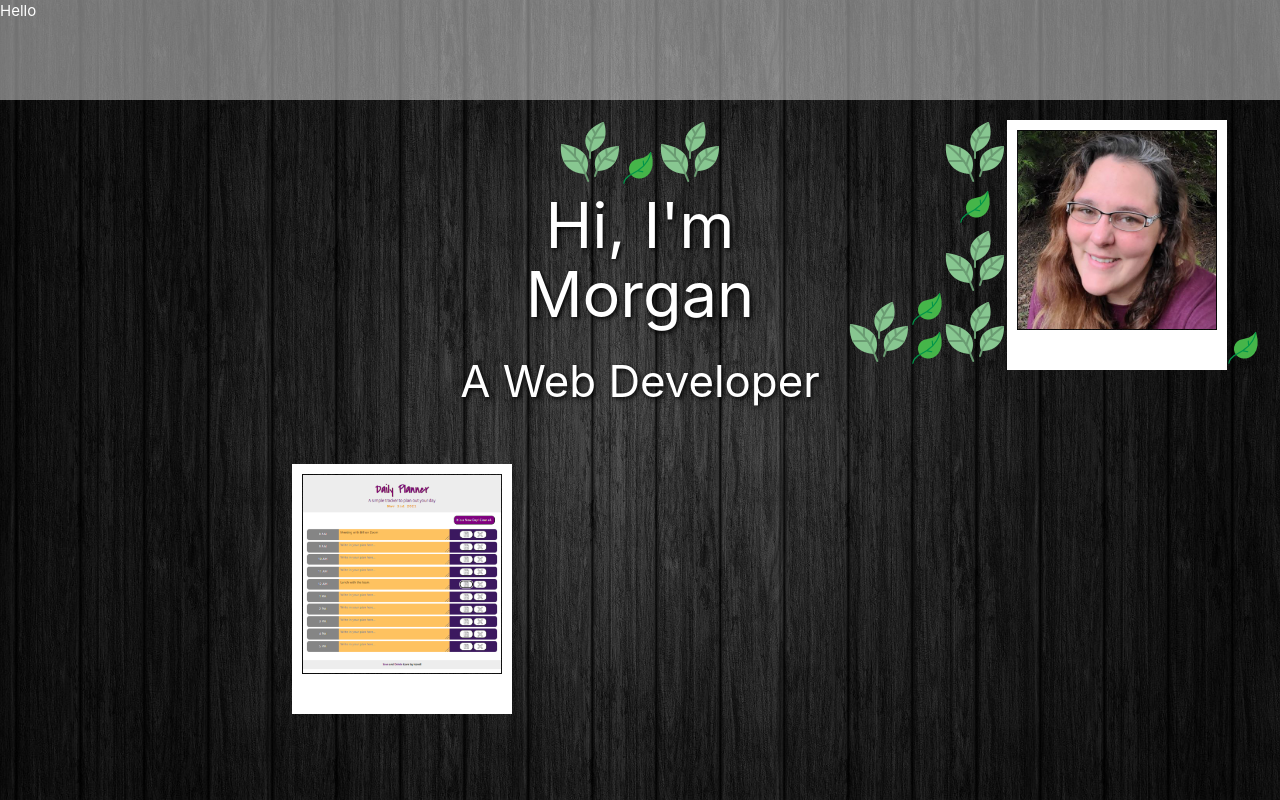
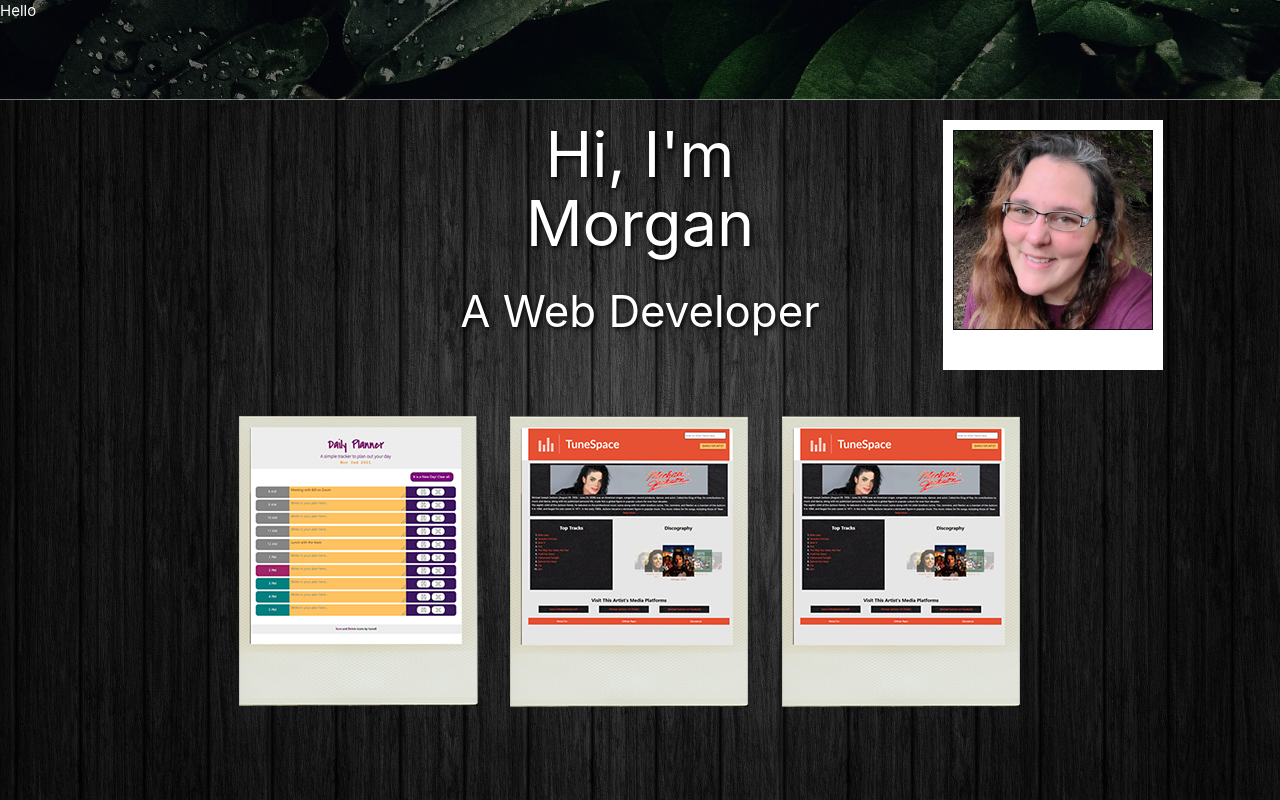
Before and after one commit to m-sherrill/msherrillportfolio, a plain HTML site: page index.html in a window 1280 px wide. Drawn offline with nearby package versions, Linux system fonts and the light colour scheme.

Commit message:
added some work content area - added a hover effect

```diff
--- a/assets/css/style.css
+++ b/assets/css/style.css
@@ -11,11 +11,12 @@ h1 {
     margin: 0px;
 }
 header {
-    background-color: rgba(255, 255, 255, 0.445);
+    background-image: linear-gradient(rgba(0, 0, 0, 0.5), rgba(0, 0, 0, 0.5)), url(../images/pexels-sohail-na-807598.jpg);
     margin: 0px;
     height: 100px;
     margin-bottom: 0px;
     align-content: stretch;
+    border-bottom: 1px solid rgba(255, 255, 255, 0.466);
 }
 
 #heroRow {
@@ -32,7 +33,7 @@ header {
     height: 200px;
 }
 
-#photoContainer {
+#heroCol3 {
     display: flex;
     justify-content: center;
     align-content: center;
@@ -58,30 +59,32 @@ span {
 
 #workRow {
     display: flex;
-    justify-content: space-around;
+    justify-content: space-evenly;
+    flex-wrap: wrap;
     padding: 20px;
 }
 
-#dailyPlanner {
-    border: 10px solid white;
-    border-bottom: 40px solid white;
+#dailyPlanner,
+#tuneSpace,
+#weatherApp {
+    transition-duration: 2s;
     padding: 0px;
-    height: 250px;
-    width:220px;
+
 
 }
 
 #dailyPlanner:hover {
-    border: 10px solid white;
-    border-bottom: 40px solid white;
     padding: 0px;
-    height: 250px;
-    width: 220px;
     transform: rotate(-20deg)
 }
 
-#dailyPlanner img {
-    border: 1px solid rgba(0, 0, 0, 0.466);
-    width: 200px;
-    height: 200px;
+#weatherApp:hover {
+    padding: 0px;
+    transform: rotate(10deg)
 }
+
+
+#tuneSpace:hover {
+    padding: 0px;
+    transform: rotate(35deg)
+}
--- a/assets/js/script.js
+++ b/assets/js/script.js
@@ -8,10 +8,30 @@ $(document).ready(function(){
 jQuery(document).ready(function() {
 
   // select the item(s) to move randomly
-  var $randItem = $('#heroRow').find('.randomLeaf');
+  var $randItem = $('#heroCol1').find('.randomLeaf');
 
   // select the target for random placement
-  var $items = $('#heroRow').find('.randomLeaf');
+  var $items = $('#heroCol1').find('.randomLeaf');
+
+  $($randItem).each(function() {
+  var pos = Math.floor(Math.random() * $items.length)
+  $(this).insertAfter($items.eq(pos));
+  });
+
+  $randItem = $('#heroCol2').find('.randomLeaf');
+
+  // select the target for random placement
+  $items = $('#heroCol2').find('.randomLeaf');
+
+  $($randItem).each(function() {
+  var pos = Math.floor(Math.random() * $items.length)
+  $(this).insertAfter($items.eq(pos));
+  });
+
+  $randItem = $(document).find('.randomLeaf');
+
+  // select the target for random placement
+  $items = $(document).find(".row");
 
   $($randItem).each(function() {
   var pos = Math.floor(Math.random() * $items.length)
--- a/index.html
+++ b/index.html
@@ -18,43 +18,44 @@
     </div>
 
   </header>
-  <main>
+  <main id="main">
     <div class="row" id="heroRow">
-      <div class="col s12 m4">
-        <span> <img class="randomLeaf" src="assets/images/leaves.png" alt=""></span>
-         <span> <img class="randomLeaf" src="assets/images/leaf.png" alt=""></span>
-         <span> <img class="randomLeaf" src="assets/images/leaves.png" alt=""></span>
+      <div class="col s12 m4" id="heroCol1">
+
       </div>
-        <div class="col s12 m4">
-        <span> <img class="randomLeaf" src="assets/images/leaves.png" alt=""></span>
-         <span> <img class="randomLeaf" src="assets/images/leaf.png" alt=""></span>
-         <span> <img class="randomLeaf" src="assets/images/leaves.png" alt=""></span>
+        <div class="col s12 m4" id="heroCol2">
+
         <h1>Hi, I'm Morgan </h1>
         <h3>A Web Developer</h3>
 
        </div>
-        <div class="col s12 m4 center-align" id="photoContainer">
-          <span> <img class="randomLeaf" id="up" src="assets/images/leaves.png" alt=""></span>
-          <span> <img class="randomLeaf" src="assets/images/leaf.png" alt=""></span>
-          <span> <img class="randomLeaf" id="up" src="assets/images/leaves.png" alt=""></span>
+        <div class="col s12 m4 center-align" id="heroCol3">
+
           <div id="myPhoto">
 
         <img id="myPhotoImg" src="./assets/images/morganphoto.jpg"></div>
-        <span> <img class="randomLeaf" id="up" src="assets/images/leaf.png" alt=""></span>
-        <span> <img class="randomLeaf" src="assets/images/leaf.png" alt=""></span>
+
       </div>
     </div>
     <div class="container">
       <div class="row" id="workRow">
         <div id="dailyPlanner">
-          <a href="https://m-sherrill.github.io/work-day-planner/" target="_black"><img
-              src="assets/images/dailyplanner.png"></a>
+          <img src="assets/images/dailyplanner2.png" usemap="#dailyPlanner">
+          <map name="dailyPlanner">
+            <area shape="rect" coords="15,15,228,232" alt="Computer" href="computer.htm">
+          </map>
         </div>
         <div id="weatherApp">
-
+          <img src="assets/images/tunespace.png" usemap="#weatherApp">
+          <map name="weatherApp">
+            <area shape="rect" coords="15,15,228,232" alt="Computer" href="computer.htm">
+          </map>
         </div>
         <div id="tuneSpace">
-
+          <img src="assets/images/tunespace.png" usemap="#tuneSpace">
+          <map name="tuneSpace">
+            <area shape="rect" coords="15,15,228,232" alt="Computer" href="computer.htm">
+          </map>
         </div>
       </div>
     </div>
```
Also changed, not shown: assets/images/dailyplanner2.png (added), assets/images/tunespace.png (added).
